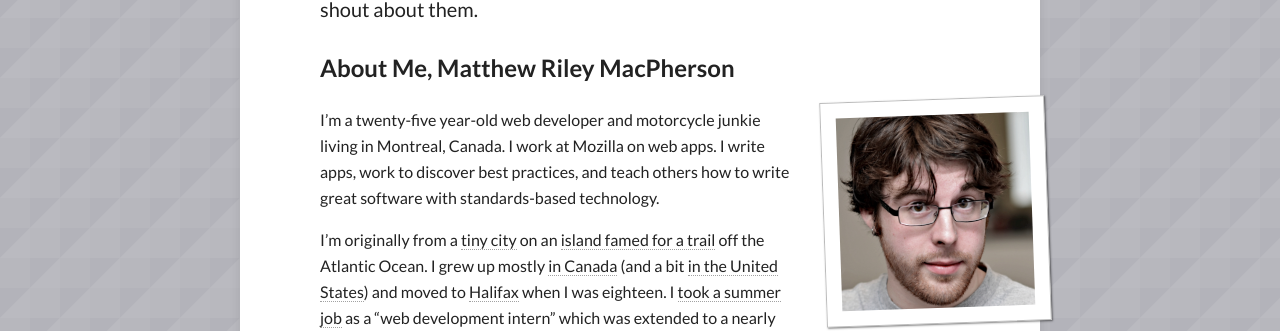
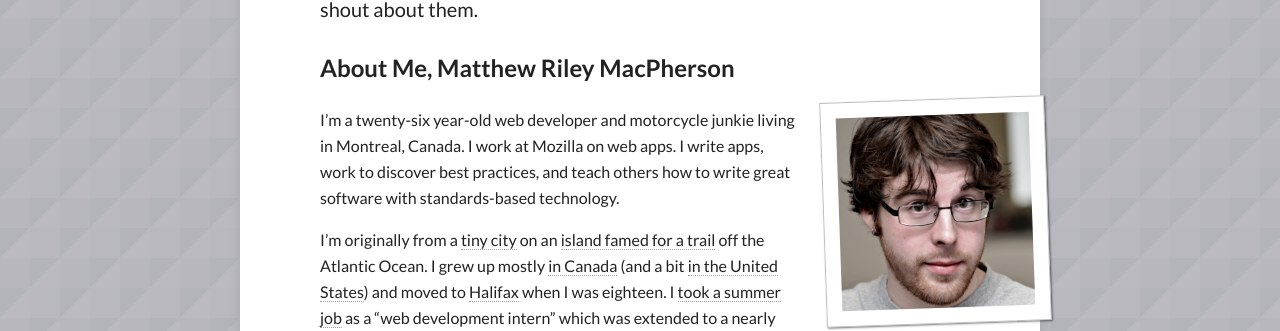
Before and after one commit to tofumatt/strongly-typed, a Jekyll site: the page built from about.md, in a window 1280 px wide. Shown: the part 642-973 px from the top of the page. Built offline with Jekyll 4.4.1, drawn with Linux system fonts in a browser that asks for light colours; nearby versions of some CDN libraries.

Commit message:
Birthday!

```diff
--- a/about.md
+++ b/about.md
@@ -11,7 +11,7 @@ Strongly Typed is an occasional exercise in writing by [me, Matthew Riley MacPhe
 
 ## About Me, Matthew Riley MacPherson
 
-<img src="/images/matt-techshop.jpg" alt="A photo of me" id="about-me-photo" class="about-photo">I'm a twenty-five year-old web developer and motorcycle junkie living in Montreal, Canada. I work at Mozilla on web apps. I write apps, work to discover best practices, and teach others how to write great software with standards-based technology.
+<img src="/images/matt-techshop.jpg" alt="A photo of me" id="about-me-photo" class="about-photo">I'm a twenty-six year-old web developer and motorcycle junkie living in Montreal, Canada. I work at Mozilla on web apps. I write apps, work to discover best practices, and teach others how to write great software with standards-based technology.
 
 I'm originally from a [tiny city](http://en.wikipedia.org/wiki/Sydney,_Nova_Scotia) on an [island famed for a trail](http://en.wikipedia.org/wiki/Cape_Breton_Island) off the Atlantic Ocean. I grew up mostly [in Canada](http://en.wikipedia.org/wiki/Calgary) (and a bit [in the United States](http://en.wikipedia.org/wiki/Lincoln,_Nebraska)) and moved to [Halifax](http://en.wikipedia.org/wiki/Halifax_Regional_Municipality) when I was eighteen. I [took a summer job](http://novascotia.ca/) as a "web development intern" which was extended to a nearly four year tenure.
 
```
